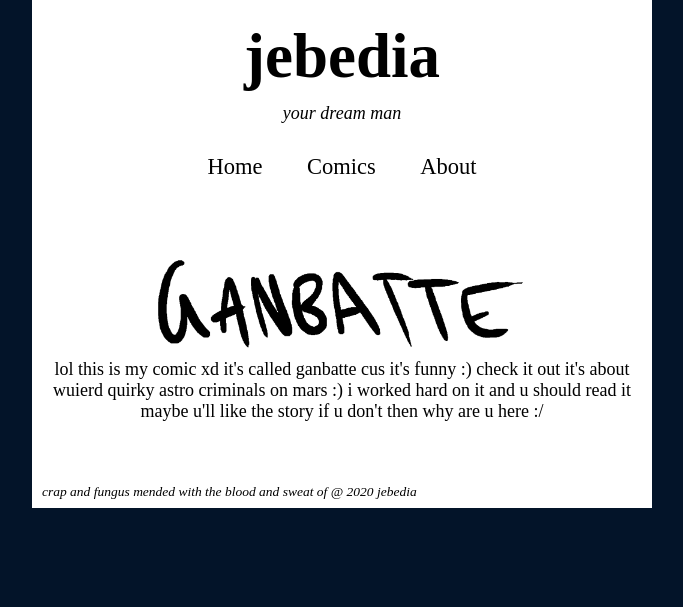
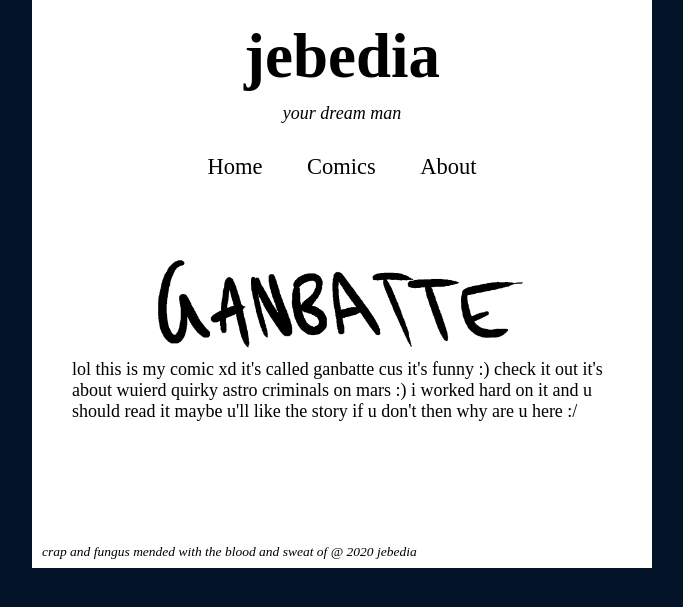
Before and after one commit to MoonJaspers/moonjaspers.github.io, a PHP site: page /comics.html in a window 1280 px wide. Shown: the top 607 px of the page, without its empty margins (298-981 px from the left). Run offline with PHP 8.4, Linux system fonts and the light colour scheme.

Commit message:
Update styles.css

```diff
--- a/styles.css
+++ b/styles.css
@@ -71,7 +71,12 @@ body {
 	padding-top: 40px;
 	padding-bottom: 20px;
 }
-
+.gallery p {
+	text-align: left;
+	padding-left: 30px;
+	padding-left: 30px;
+	padding-bottom: 60px;
+}
 .gallery img {
 	width: 100%;
 	margin: auto;
```
